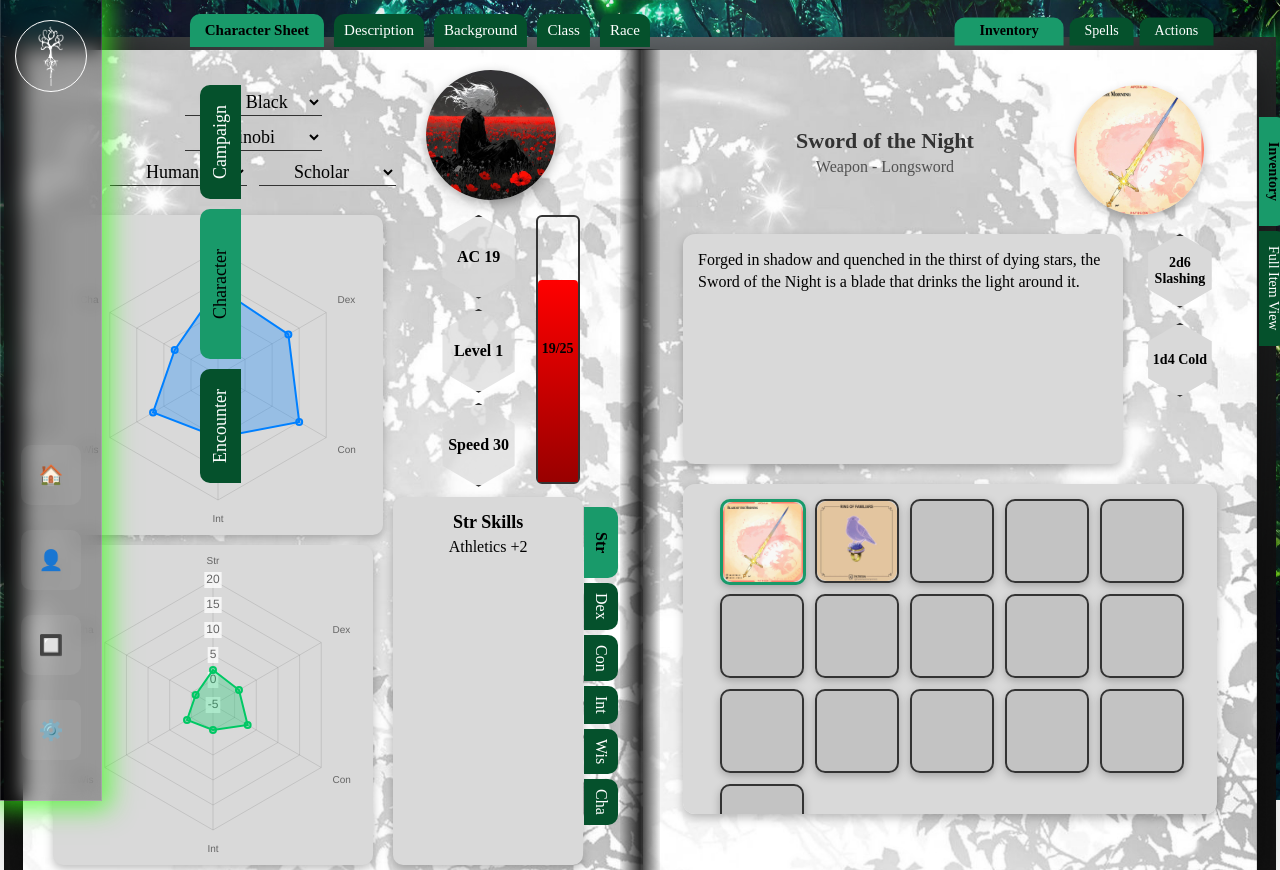
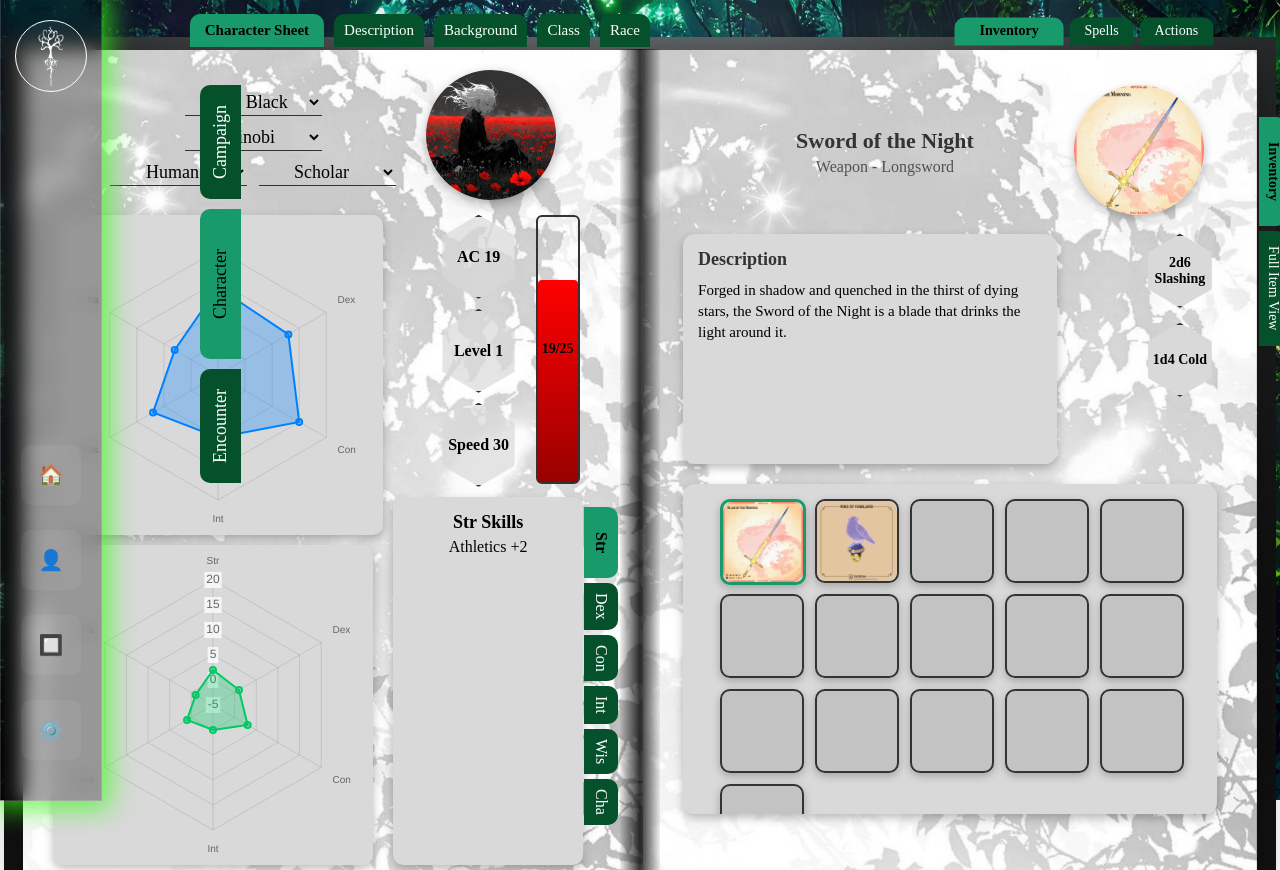
Before and after one commit to andrevanheerden/Yggdrasil, a React (Create React App) app in the folder yggdrasil/frontend/: page /character in a window 1280 px wide. Built offline with nearby package versions, Linux system fonts and the light colour scheme.

Commit message:
charater page is complet just some css fixes and beutfiication left to do

```diff
--- a/yggdrasil/frontend/src/pages/characterPage/character.css
+++ b/yggdrasil/frontend/src/pages/characterPage/character.css
@@ -784,35 +784,37 @@ stroke: #000;
   gap: 20px;
 }
 
+.inventory-description-container {
+  display: flex;
+  flex-direction: column;
+  gap: 8px; /* space between title and description box */
+  width: 70%; /* keep the same width as before */
+}
+
+.inventory-description-title {
+  font-weight: bold;
+  font-size: 18px;
+  color: #333;
+  margin-bottom: 10px;
+}
+
 .inventory-description-box {
   background: #d9d9d9;
+  border-radius: 12px;
   padding: 15px;
-  height: 200px;
-  border-radius: 12px;
+  height: 200px; /* fixed height */
   box-shadow: 0 4px 10px rgba(0,0,0,0.25);
+
   font-family: 'Caudex', serif;
-  font-size: 16px;
+  font-size: 15px;
   line-height: 1.4em;
 
   display: -webkit-box;
   -webkit-box-orient: vertical;
-  -webkit-line-clamp: 9;  /* show exactly 9 lines */
-
-  overflow: hidden;        /* hide everything else */
+  -webkit-line-clamp: 10; /* show exactly 9 lines */
+  overflow: hidden;
   text-overflow: ellipsis;
   word-break: break-word;
-
-  /* remove fixed height entirely */
-  flex: 1;
-  max-height: none;        /* optional, just to avoid conflict */
-}
-
-.description-title {
-  font-family: 'Caudex', serif;
-  font-size: 18px;
-  font-weight: bold;
-  color: #333;
-  margin-bottom: 10px;
 }
 
 /* Damage Hexagons */
--- a/yggdrasil/frontend/src/pages/characterPage/componets/actions.js
+++ b/yggdrasil/frontend/src/pages/characterPage/componets/actions.js
@@ -3,8 +3,10 @@ import "../character.css";
 import dashImg from "../../../assets/images/dash.jpg";
 import attackImg from "../../../assets/images/attack.jpg";
 import dodgeImg from "../../../assets/images/dodge.jpg";
+import FullActionView from "./fullActionView";
 
 const RightPageActions = () => {
+  const [activeTab, setActiveTab] = useState("actions");
   const [actions] = useState([
     {
       id: 1,
@@ -12,6 +14,7 @@ const RightPageActions = () => {
       actionType: "Movement",
       image: dashImg,
       description: "Move up to your speed in addition to your regular movement.",
+      effects: [{ type: "Movement Boost", range: "30f", area: "Immediate" }],
     },
     {
       id: 2,
@@ -19,6 +22,7 @@ const RightPageActions = () => {
       actionType: "Combat",
       image: attackImg,
       description: "Make a melee or ranged attack with your weapon or spell.",
+      effects: [{ type: "Damage", range: "Weapon/Spell", area: "Target" }],
     },
     {
       id: 3,
@@ -27,20 +31,36 @@ const RightPageActions = () => {
       image: dodgeImg,
       description:
         "Focus entirely on avoiding attacks. Attack rolls against you have disadvantage until your next turn.",
+      effects: [{ type: "Defense Boost", range: "Self", area: "Until next turn" }],
     },
   ]);
 
   const [selectedAction, setSelectedAction] = useState(null);
 
   useEffect(() => {
-    if (!selectedAction && actions.length > 0) {
-      setSelectedAction(actions[0]);
-    }
+    if (!selectedAction && actions.length > 0) setSelectedAction(actions[0]);
   }, [actions, selectedAction]);
 
   return (
     <div className="page right-page" style={{ position: "relative" }}>
-      {selectedAction && (
+      {/* Nav Tabs */}
+      <div className="right-page-tabs">
+        <button
+          className={`right-tab-btn ${activeTab === "actions" ? "active" : ""}`}
+          onClick={() => setActiveTab("actions")}
+        >
+          Actions
+        </button>
+        <button
+          className={`right-tab-btn ${activeTab === "fullActionView" ? "active" : ""}`}
+          onClick={() => setActiveTab("fullActionView")}
+        >
+          Full Action View
+        </button>
+      </div>
+
+      {/* Actions List */}
+      {activeTab === "actions" && selectedAction && (
         <>
           {/* Header */}
           <div className="inventory-header">
@@ -49,19 +69,13 @@ const RightPageActions = () => {
               <div className="item-type">{selectedAction.actionType}</div>
             </div>
             <div className="item-image-container">
-              <img
-                src={selectedAction.image}
-                alt={selectedAction.name}
-                className="item-image"
-              />
+              <img src={selectedAction.image} alt={selectedAction.name} className="item-image" />
             </div>
           </div>
 
           {/* Middle Section */}
           <div className="inventory-middle">
-            <div className="inventory-description-box scroll-box">
-              {selectedAction.description}
-            </div>
+            <div className="inventory-description-box scroll-box">{selectedAction.description}</div>
           </div>
 
           {/* Actions Grid */}
@@ -70,15 +84,10 @@ const RightPageActions = () => {
               {actions.map((action) => (
                 <div
                   key={action.id}
-                  className={`spells-slot ${
-                    selectedAction?.id === action.id ? "active" : ""
-                  }`}
+                  className={`spells-slot ${selectedAction?.id === action.id ? "active" : ""}`}
                   onClick={() => setSelectedAction(action)}
                 >
-                  {/* Left: image */}
                   <img src={action.image} alt={action.name} className="spells-img" />
-
-                  {/* Middle: name + type */}
                   <div className="spells-info">
                     <div className="spells-name">{action.name}</div>
                     <div className="spells-class">{action.actionType}</div>
@@ -89,6 +98,11 @@ const RightPageActions = () => {
           </div>
         </>
       )}
+
+      {/* Full Action View */}
+      {activeTab === "fullActionView" && selectedAction && (
+        <FullActionView action={selectedAction} />
+      )}
     </div>
   );
 };
--- a/yggdrasil/frontend/src/pages/characterPage/componets/fullActionView.js
+++ b/yggdrasil/frontend/src/pages/characterPage/componets/fullActionView.js
@@ -0,0 +1,84 @@
+import React, { useState } from "react";
+import "../character.css";
+
+const FullActionView = ({ action }) => {
+  const [description, setDescription] = useState(action.description);
+  const [activeTab, setActiveTab] = useState("Effects");
+
+  // Ensure effects is always an array
+  const tabs = {
+    Effects: Array.isArray(action.effects)
+      ? action.effects
+      : [action.effects || "No additional effects."]
+  };
+
+  return (
+    <div className="page right-page">
+      {/* Header */}
+      <div className="spell-header">
+        <div className="spell-info">
+          <div className="spell-name">{action.name}</div>
+          <div className="spell-details">
+            <div className="spell-class">{action.actionType}</div>
+          </div>
+        </div>
+        <img src={action.image} alt={action.name} className="spell-image" />
+      </div>
+
+      {/* Description Section */}
+      <div className="spell-main-content" style={{ flexDirection: "row", gap: "20px", padding: "0 20px" }}>
+        <div className="spell-description-container" style={{ flex: 1 }}>
+          <div className="spell-description-title">Description</div>
+          <textarea
+            value={description}
+            onChange={(e) => setDescription(e.target.value)}
+            className="spell-description-textarea"
+          />
+        </div>
+      </div>
+
+      {/* Effects Section */}
+      <div
+        className="spell-effects-box"
+        style={{
+          width: "87%",
+          margin: "20px 0 0 20px",
+          display: "flex",
+          flexDirection: "column",
+          overflow: "visible",
+        }}
+      >
+        <div className="spell-effects-tabs" style={{ marginBottom: "10px" }}>
+          {Object.keys(tabs).map((tab) => (
+            <button
+              key={tab}
+              className={`spell-effects-tab-btn ${activeTab === tab ? "active" : ""}`}
+              onClick={() => setActiveTab(tab)}
+            >
+              {tab}
+            </button>
+          ))}
+        </div>
+        <div className="spell-effects-content">
+          <ul style={{ listStyle: "none", paddingLeft: 0, margin: 0 }}>
+            {tabs[activeTab].map((effect, idx) => (
+              <li key={idx} style={{ marginBottom: "12px" }}>
+                {typeof effect === "object" ? (
+                  <>
+                    <div><strong>Type:</strong> {effect.type}</div>
+                    <div><strong>Range:</strong> {effect.range}</div>
+                    <div><strong>Area:</strong> {effect.area}</div>
+                  </>
+                ) : (
+                  effect
+                )}
+              </li>
+            ))}
+          </ul>
+        </div>
+      </div>
+    </div>
+  );
+};
+
+export default FullActionView;
--- a/yggdrasil/frontend/src/pages/characterPage/componets/inventory.js
+++ b/yggdrasil/frontend/src/pages/characterPage/componets/inventory.js
@@ -72,9 +72,14 @@ const RightPageInventory = () => {
 
           {/* Middle Section */}
           <div className="inventory-middle">
-            <div className="inventory-description-box scroll-box">
-              {selectedItem.description}
-            </div>
+<div className="inventory-description-container">
+
+  <div className="inventory-description-box">
+    <div className="inventory-description-title">Description</div>
+    {selectedItem.description}
+  </div>
+</div>
+
             <div className="damage-container">
               {selectedItem.damage.slice(0, 3).map((dmg, i) => (
                 <div key={i} className="damage-hexagon">
--- a/yggdrasil/frontend/src/pages/characterPage/componets/spells.js
+++ b/yggdrasil/frontend/src/pages/characterPage/componets/spells.js
@@ -139,7 +139,17 @@ description: `You conjure a blazing orb of magical fire, which streaks from your
           {/* Middle Section */}
           <div className="inventory-middle">
 <div className="inventory-description-box">
-    <div className="description-title">Description</div>
+<div
+  className="description-title"
+  style={{
+    fontWeight: 'bold',
+    marginBottom: '8px',
+    fontSize: '18px'
+  }}
+>
+  Description
+</div>
+
   {selectedSpell.description}
 </div>
 
```
